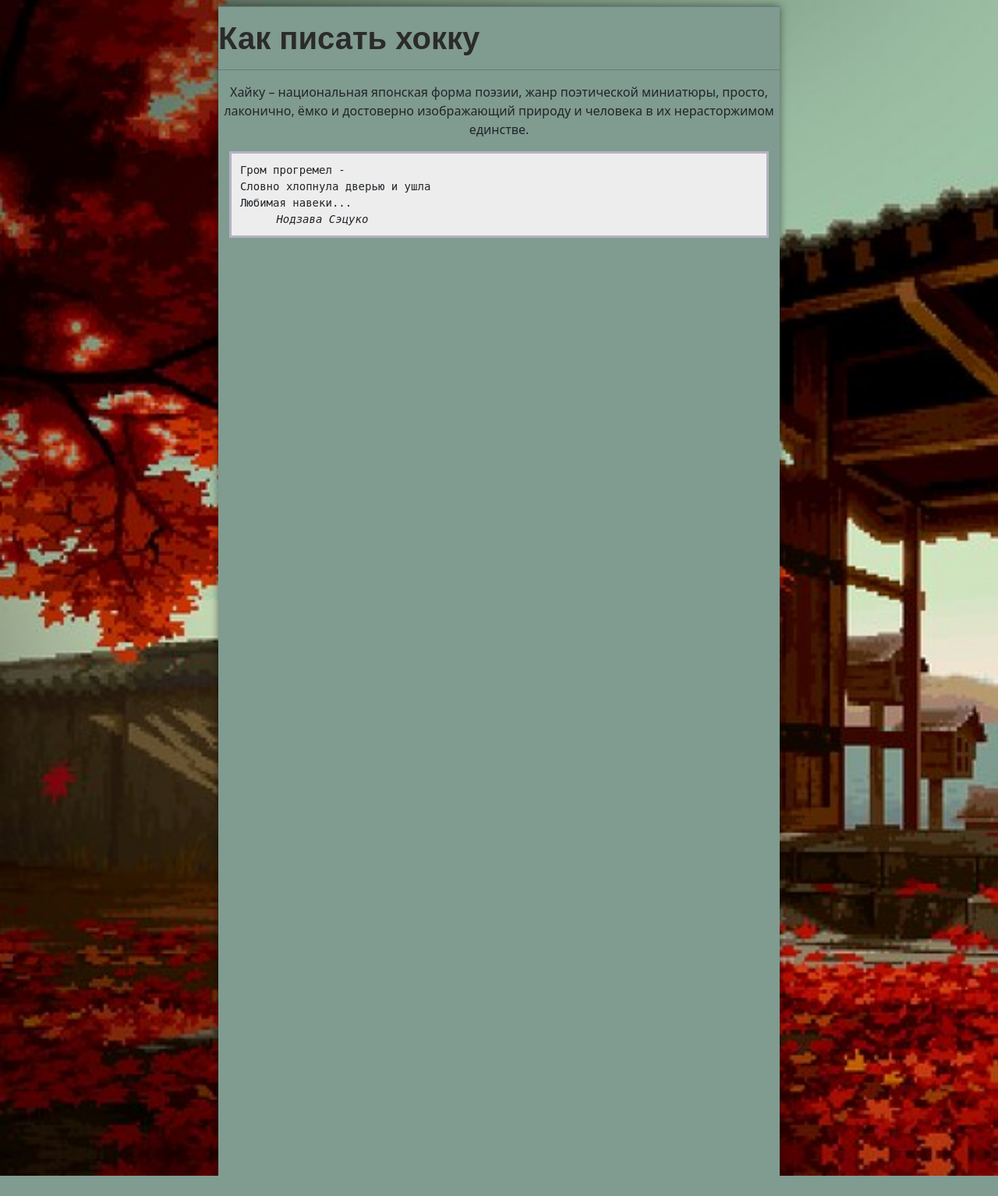
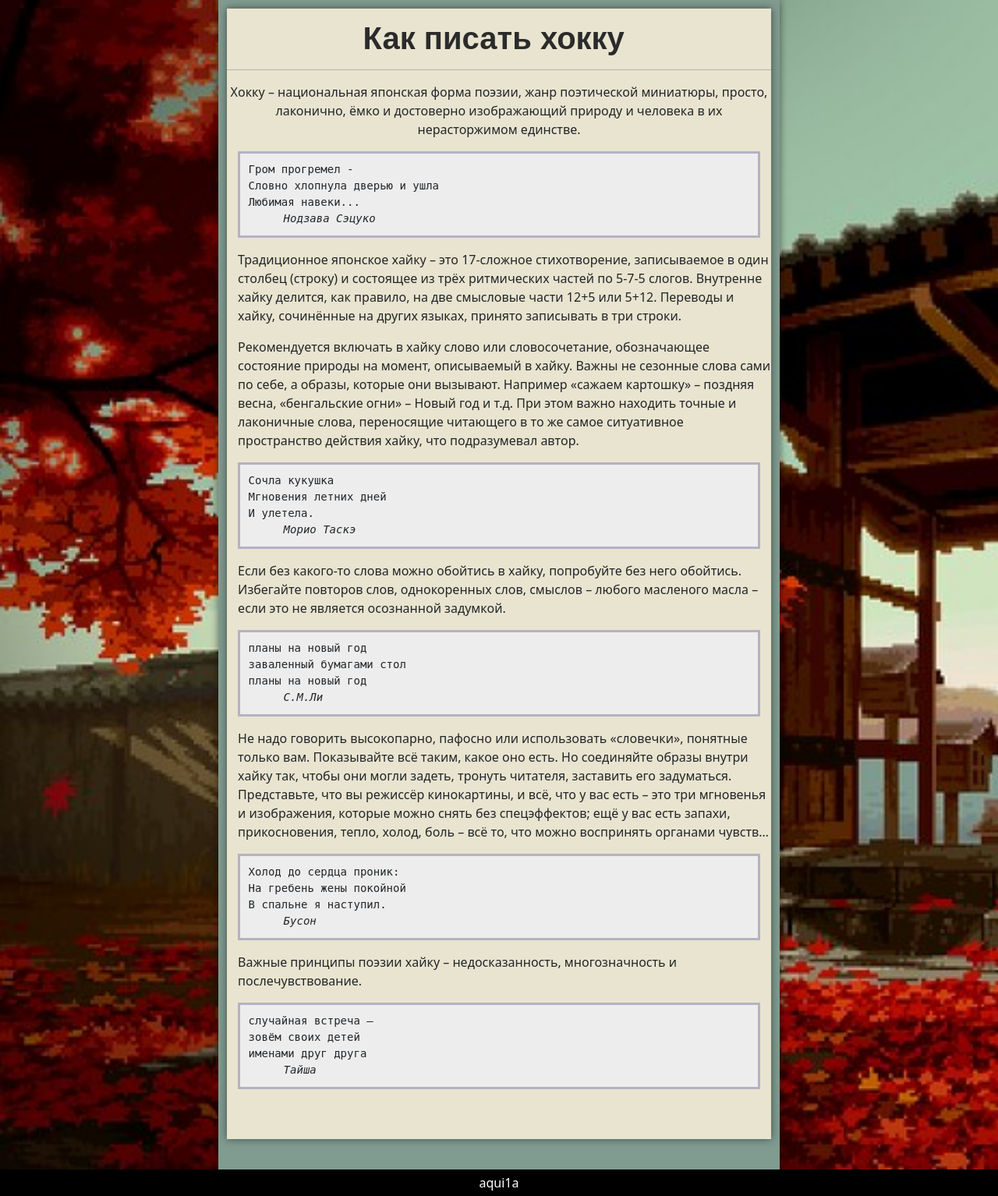
Before and after one commit to xok4ge/final_project, a Flask app: page /guide in a window 1280 px wide. Shown: the part 56-1590 px from the top of the page at 78% size. Before the commit the page ends 1564 px from the top, so only its background shows below. Run offline with Flask 2, Linux system fonts and the light colour scheme.

Commit message:
almost here

```diff
--- a/final/main.py
+++ b/final/main.py
@@ -201,7 +201,6 @@ def prof_stixi(id):
     return render_template('user_index.html', content=con, users=user, pages=mnozh, active=id)
 
 
-
 @app.route('/stix_edit/<int:id>', methods=['GET', 'POST'])
 @login_required
 def edit_stix(id):
@@ -245,5 +244,23 @@ def stix_delete(id):
     return redirect('/prof_stixi/1')
 
 
+@app.route('/change_pass', methods=['GET', 'POST'])
+@login_required
+def change_pass():
+    if request.method == "GET":
+        return render_template('change_pass.html')
+
+    if request.method == "POST":
+        db_sess = db_session.create_session()
+        user = db_sess.query(User).get(current_user.id)
+        print(request.form['1'])
+        print(request.form['2'])
+        if request.form['1'] == request.form['2']:
+            user.set_password(request.form['1'])
+            db_sess.commit()
+            return redirect('/profile')
+        return render_template('change_pass.html', message='Пароли не совпадают')
+
+
 if __name__ == '__main__':
     main()
--- a/final/static/face.css
+++ b/final/static/face.css
@@ -10,5 +10,5 @@ h1, h2, h3, h4, h5, h6 {
     margin: 0;
     padding: 0;
     font-weight: 700;
-    color: #2B2B2B;
+    color: #360881;
 }
--- a/final/templates/face.html
+++ b/final/templates/face.html
@@ -56,9 +56,6 @@
     </header>
     <!-- Begin page content -->
     <main role="main" class="container">
-        <div class="wrapper">
-            <h1>NAGATO</h1>
-        </div>
     </main>
   </body>
 </html>
--- a/final/templates/guide.html
+++ b/final/templates/guide.html
@@ -1,16 +1,47 @@
 {% extends "main.html" %}
 {% block content %}
-<link rel="stylesheet" href="{{url_for('static',filename='index.css')}}">
+<link rel="stylesheet" href="{{url_for('static',filename='gui.css')}}">
+<main role="main" class="container">
+    <div class="wrapper">
         <section>
             <div class="content">
+                <h1 style="margin-left: 25%;">Как писать хокку</h1>
                 <hr>
-        <h1 class="guide">Как писать хокку</h1>
-        <hr>
-        <p class="guide">Хайку – национальная японская форма поэзии, жанр поэтической миниатюры, просто, лаконично, ёмко и достоверно изображающий природу и человека в их нерасторжимом единстве.</p>
+                <p class="guide">Хокку – национальная японская форма поэзии, жанр поэтической миниатюры, просто, лаконично, ёмко и достоверно изображающий природу и человека в их нерасторжимом единстве.</p>
                 <pre>Гром прогремел -
                     Словно хлопнула дверью и ушла
                     Любимая навеки...
                 <em>    Нодзава Сэцуко</em></pre>
+                <p class="text">Традиционное японское хайку – это 17-сложное стихотворение, записываемое в один столбец (строку) и состоящее из трёх ритмических частей по 5-7-5 слогов. Внутренне хайку делится, как правило, на две смысловые части 12+5 или 5+12. Переводы и хайку, сочинённые на других языках, принято записывать в три строки.</p>
+                <p class="text">Рекомендуется включать в хайку слово или словосочетание, обозначающее состояние природы на момент, описываемый в хайку. Важны не сезонные слова сами по себе, а образы, которые они вызывают. Например «сажаем картошку» – поздняя весна, «бенгальские огни» – Новый год и т.д. При этом важно находить точные и лаконичные слова, переносящие читающего в то же самое ситуативное пространство действия хайку, что подразумевал автор.</p>
+                <pre>
+                    Сочла кукушка
+                    Мгновения летних дней
+                    И улетела.
+                <em>    Морио Таскэ</em></pre>
+                <p class="text">Если без какого-то слова можно обойтись в хайку, попробуйте без него обойтись. Избегайте повторов слов, однокоренных слов, смыслов – любого масленого масла – если это не является осознанной задумкой.</p>
+                <pre>
+                    планы на новый год
+                    заваленный бумагами стол
+                    планы на новый год
+                <em>    С.М.Ли</em></pre>
+                <p class="text">Не надо говорить высокопарно, пафосно или использовать «словечки», понятные только вам. Показывайте всё таким, какое оно есть. Но соединяйте образы внутри хайку так, чтобы они могли задеть, тронуть читателя, заставить его задуматься. Представьте, что вы режиссёр кинокартины, и всё, что у вас есть – это три мгновенья и изображения, которые можно снять без спецэффектов; ещё у вас есть запахи, прикосновения, тепло, холод, боль – всё то, что можно воспринять органами чувств…</p>
+                <pre>
+                    Холод до сердца проник:
+                    На гребень жены покойной
+                    В спальне я наступил.
+                <em>    Бусон</em></pre>
+                <p class="text">Важные принципы поэзии хайку – недосказанность, многозначность и послечувствование.</p>
+                <pre>
+                    случайная встреча –
+                    зовём своих детей
+                    именами друг друга
+                <em>    Тайша</em></pre>
             </div>
         </section>
+    </div>
+</main>
+<footer>
+    aqui1a
+</footer>
 {% endblock %}
```
Also changed, not shown: final/static/prof.css (+7 -0 lines), final/templates/profile.html (+1 -6 lines), final/db/blogs.db (deleted), final/static/img/1.jpg (deleted), final/static/img/2.jpg (deleted), final/static/img/3.jpg (deleted), final/static/img/6.jpg (deleted). Lines whose indentation alone changed are shown as unchanged.
